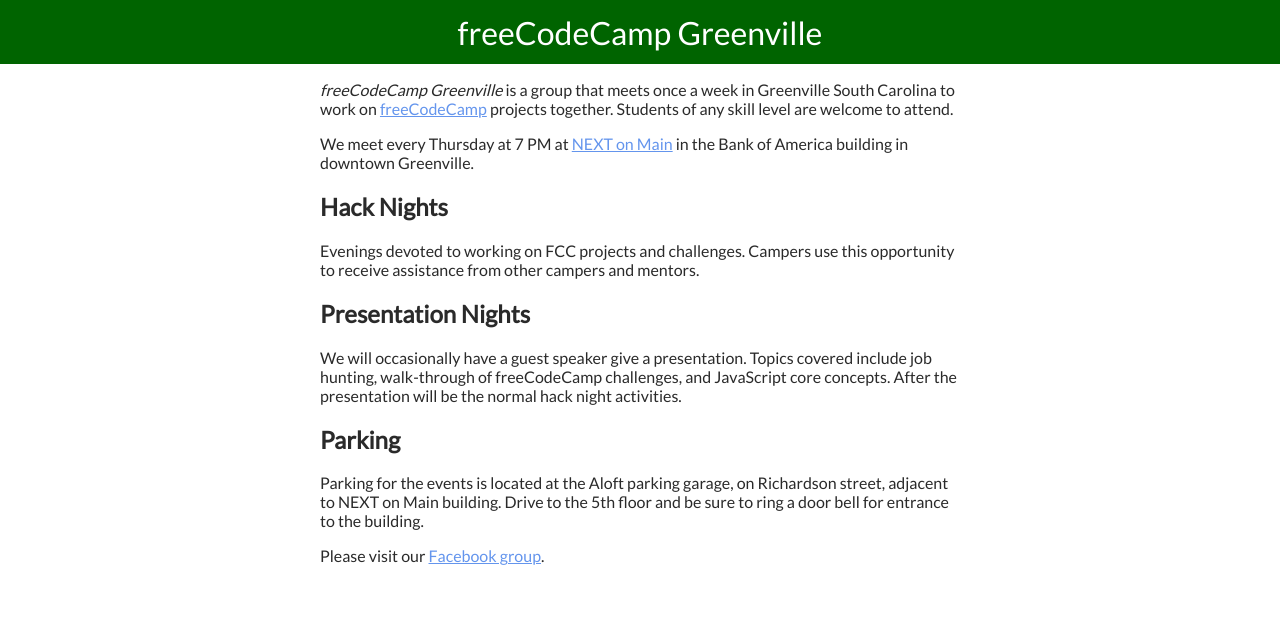
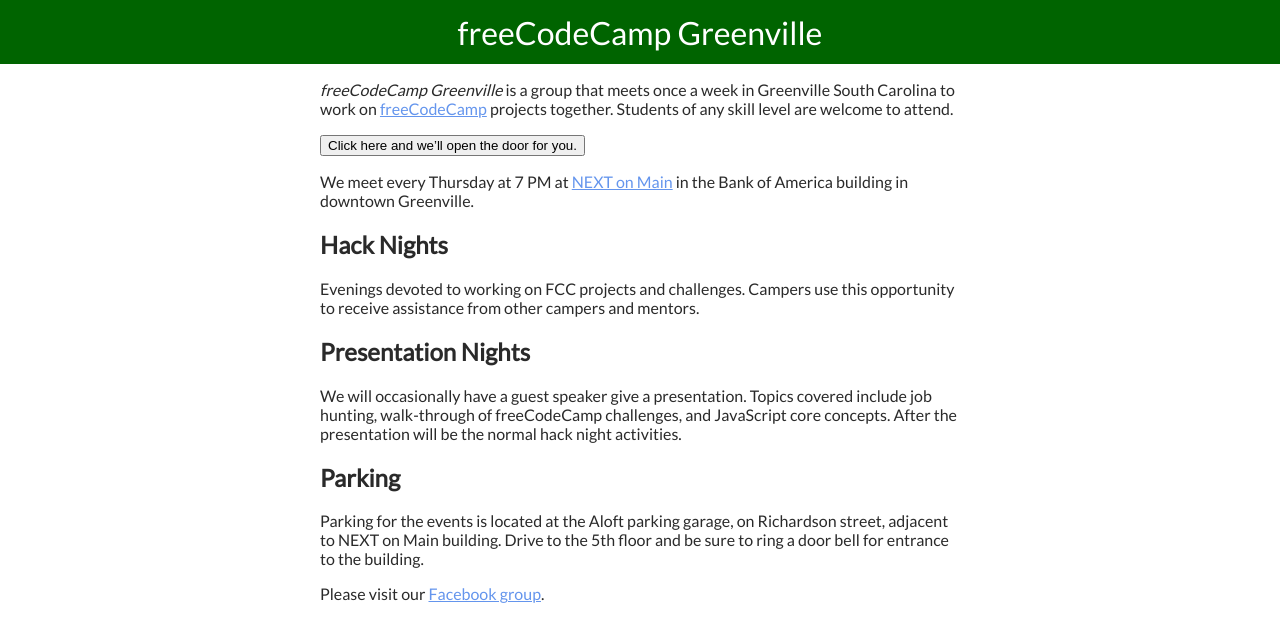
Before and after one commit to freecodecamp-greenville/fcc-greenville-www, a Jekyll site: the page built from index.md, in a window 1280 px wide. Shown: the top 642 px of the page. Built offline with Jekyll 4.4.1, drawn with Linux system fonts in a browser that asks for light colours; some of the changed lines change nothing that is shown.

Commit message:
Added doorbell button

```diff
--- a/_layouts/default.html
+++ b/_layouts/default.html
@@ -16,5 +16,6 @@
   <div class="container">
     {{ content }}
   </div>
+  <script src="/js/site.js" charset="utf-8"></script>
 </body>
 </html>
--- a/index.md
+++ b/index.md
@@ -4,6 +4,9 @@
 *freeCodeCamp Greenville* is a group that meets once a week in Greenville South
 Carolina to work on [freeCodeCamp](https://www.freecodecamp.com/) projects
 together. Students of any skill level are welcome to attend.
+
+<button id="doorbell">Click here and we'll open the door for you.</button>
+<p id="doorbell-message"></p>
 
 We meet every Thursday at 7 PM at
 [NEXT on Main](http://www.greenvillenext.com/next-space-locations/next-main/)
--- /dev/null
+++ b/js/site.js
@@ -0,0 +1,11 @@
+var doorbellButton = document.getElementById('doorbell')
+var doorbellMessage = document.getElementById('doorbell-message')
+
+doorbellButton.addEventListener('click', function() {
+  var xhr = new XMLHttpRequest()
+  xhr.addEventListener('load', function() {
+    doorbellMessage.innerText = "We got you'r message"
+  })
+  xhr.open('GET', 'http://doorbell.fcc-greenville.com/')
+  xhr.send()
+})
```
